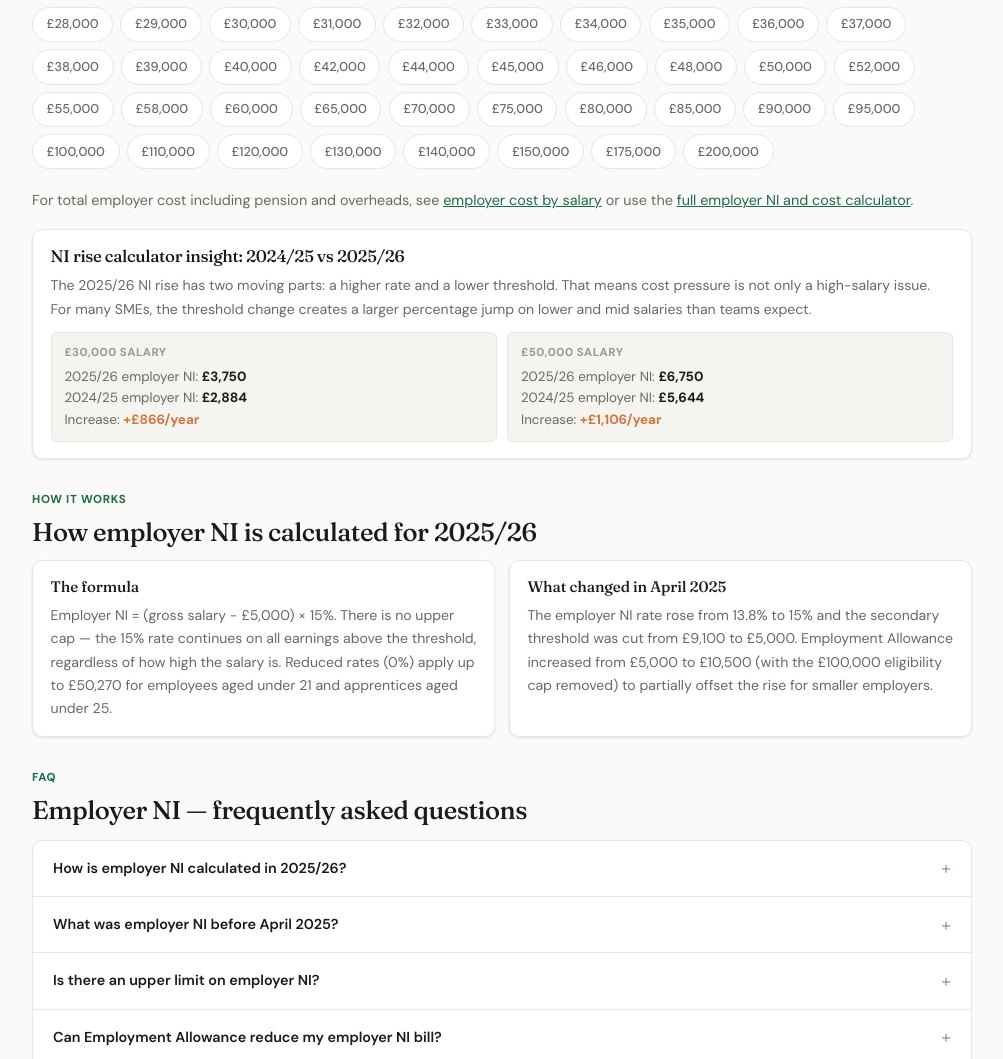
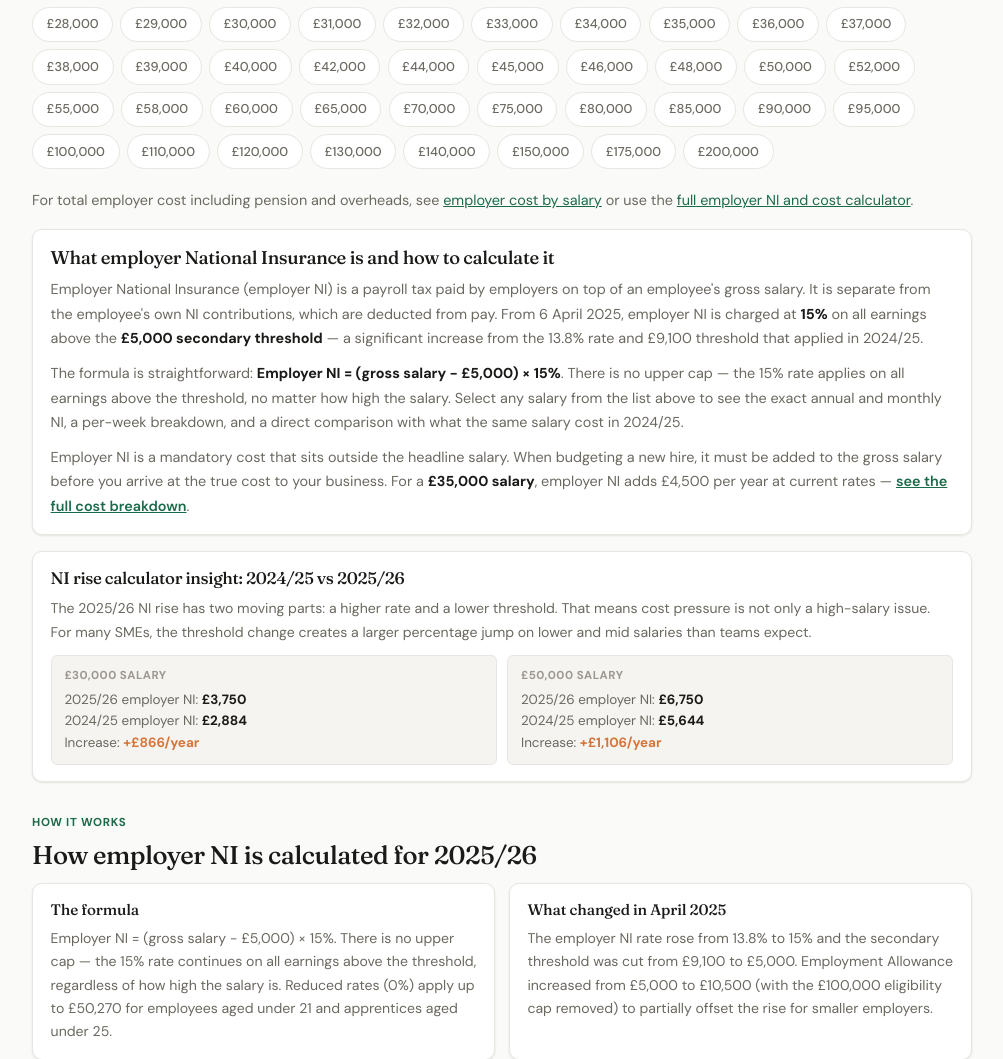
Before and after one commit to MaxSkippGriff/ukbenefitscalculator, a Flask app: page /employer-ni in a window 1280 px wide. Shown: the part 940-1999 px from the top of the page, without its empty margins (138-1141 px from the left). Run offline with Flask 3, Linux system fonts and the light colour scheme.

Commit message:
Add employer NI explanation section to hub page for SEO

```diff
--- a/templates/employer_ni_index.html
+++ b/templates/employer_ni_index.html
@@ -70,6 +70,13 @@
   </div>
 
   <div class="card" style="padding:1rem 1.1rem; margin-top:1rem;">
+    <h2 style="font-size:1.15rem; margin-bottom:0.55rem;">What employer National Insurance is and how to calculate it</h2>
+    <p style="font-size:0.9rem; color:var(--text-secondary); line-height:1.7; margin-bottom:0.65rem;">Employer National Insurance (employer NI) is a payroll tax paid by employers on top of an employee's gross salary. It is separate from the employee's own NI contributions, which are deducted from pay. From 6 April 2025, employer NI is charged at <strong style="color:var(--text-primary);">15%</strong> on all earnings above the <strong style="color:var(--text-primary);">£5,000 secondary threshold</strong> — a significant increase from the 13.8% rate and £9,100 threshold that applied in 2024/25.</p>
+    <p style="font-size:0.9rem; color:var(--text-secondary); line-height:1.7; margin-bottom:0.65rem;">The formula is straightforward: <strong style="color:var(--text-primary);">Employer NI = (gross salary − £5,000) × 15%</strong>. There is no upper cap — the 15% rate applies on all earnings above the threshold, no matter how high the salary. Select any salary from the list above to see the exact annual and monthly NI, a per-week breakdown, and a direct comparison with what the same salary cost in 2024/25.</p>
+    <p style="font-size:0.9rem; color:var(--text-secondary); line-height:1.7; margin-bottom:0;">Employer NI is a mandatory cost that sits outside the headline salary. When budgeting a new hire, it must be added to the gross salary before you arrive at the true cost to your business. For a <strong style="color:var(--text-primary);">£35,000 salary</strong>, employer NI adds £4,500 per year at current rates — <a href="/cost/35000" style="color:var(--accent); font-weight:600;">see the full cost breakdown</a>.</p>
+  </div>
+
+  <div class="card" style="padding:1rem 1.1rem; margin-top:1rem;">
     <h2 style="font-size:1.05rem; margin-bottom:0.45rem;">NI rise calculator insight: 2024/25 vs 2025/26</h2>
     <p style="font-size:0.88rem;color:var(--text-secondary);line-height:1.7;margin:0 0 0.65rem;">The 2025/26 NI rise has two moving parts: a higher rate and a lower threshold. That means cost pressure is not only a high-salary issue. For many SMEs, the threshold change creates a larger percentage jump on lower and mid salaries than teams expect.</p>
     <div style="display:grid;grid-template-columns:1fr 1fr;gap:0.65rem;" class="eni-insight-grid">
```
